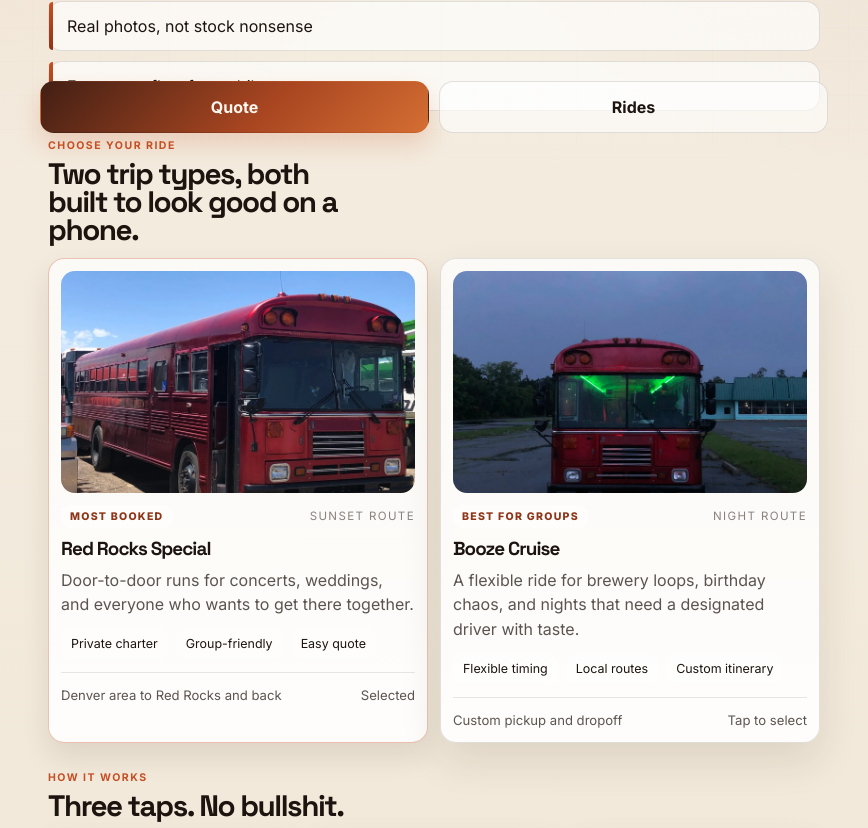
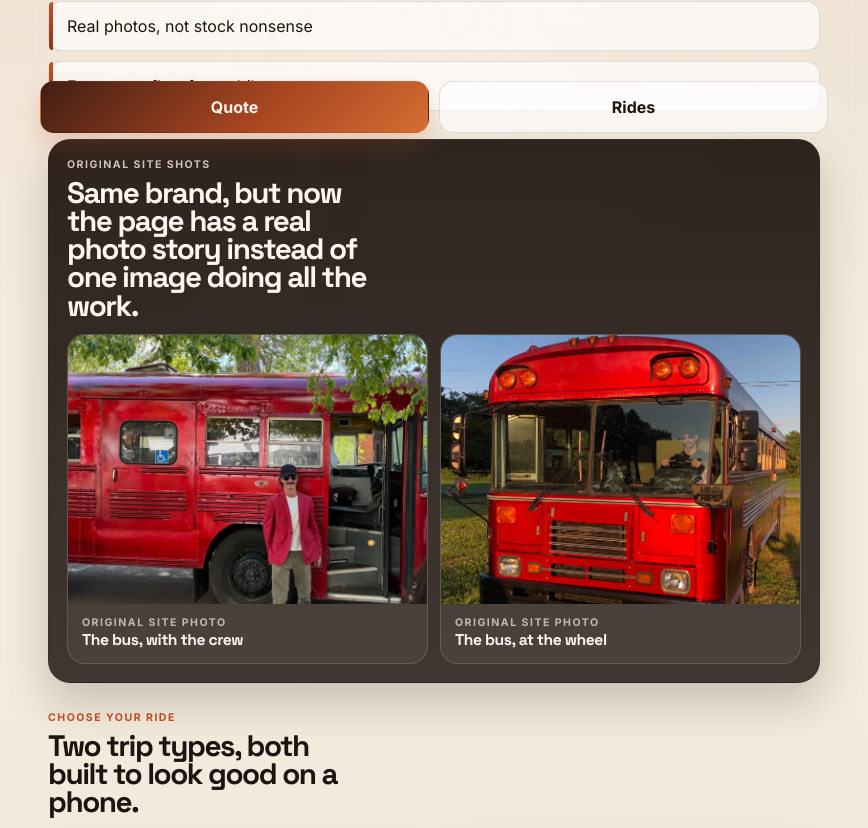
Before and after one commit to derek-betz/wagon-charters-mobile, a React (Vite) app: page / in a window 1280 px wide. Shown: the part 653-1481 px from the top of the page, without its empty margins (206-1074 px from the left). Built offline with nearby package versions, Linux system fonts and the light colour scheme.

Commit message:
Add original photo story section

```diff
--- a/src/App.tsx
+++ b/src/App.tsx
@@ -1,5 +1,14 @@
 import { useMemo, useState } from 'react';
-import { faqs, featuredRides, heroImages, highlights, metrics, steps, trustPoints } from './content';
+import {
+  faqs,
+  featuredRides,
+  heroImages,
+  highlights,
+  metrics,
+  originalShots,
+  steps,
+  trustPoints,
+} from './content';
 
 type RideId = (typeof featuredRides)[number]['id'];
 
@@ -98,6 +107,25 @@ export default function App() {
               {point}
             </div>
           ))}
+        </section>
+
+        <section className="section original-shots">
+          <div className="section-head">
+            <p className="section-label">Original site shots</p>
+            <h2>Same brand, but now the page has a real photo story instead of one image doing all the work.</h2>
+          </div>
+
+          <div className="shot-grid">
+            {originalShots.map((shot) => (
+              <figure className="shot-card" key={shot.title}>
+                <img src={shot.src} alt={shot.alt} loading="lazy" />
+                <figcaption>
+                  <span>{shot.caption}</span>
+                  <strong>{shot.title}</strong>
+                </figcaption>
+              </figure>
+            ))}
+          </div>
         </section>
 
         <section className="section" id="rides">
--- a/src/content.ts
+++ b/src/content.ts
@@ -63,6 +63,21 @@ export const heroImages = [
   },
 ] as const;
 
+export const originalShots = [
+  {
+    title: 'The bus, with the crew',
+    caption: 'Original site photo',
+    src: 'images/about-original.jpg',
+    alt: 'Maroon charter bus with a person standing beside it under trees',
+  },
+  {
+    title: 'The bus, at the wheel',
+    caption: 'Original site photo',
+    src: 'images/extra-original.jpg',
+    alt: 'Maroon charter bus with the driver visible through the windshield at sunset',
+  },
+] as const;
+
 export const faqs = [
   {
     question: 'Can I request a custom route?',
--- a/src/styles.css
+++ b/src/styles.css
@@ -310,6 +310,71 @@ h3 {
   margin: 14px 0 28px;
 }
 
+.original-shots {
+  position: relative;
+  padding: 18px;
+  border-radius: 22px;
+  border: 1px solid rgba(29, 20, 15, 0.12);
+  background:
+    linear-gradient(180deg, rgba(29, 20, 15, 0.92), rgba(29, 20, 15, 0.84)),
+    radial-gradient(circle at top left, rgba(212, 110, 51, 0.24), transparent 38%);
+  color: #fff7ee;
+  box-shadow: 0 20px 44px rgba(29, 20, 15, 0.2);
+}
+
+.original-shots .section-label {
+  color: #f0a26b;
+}
+
+.original-shots h2 {
+  color: #fff7ee;
+}
+
+.original-shots .section-head p {
+  color: rgba(255, 247, 238, 0.76);
+}
+
+.shot-grid {
+  display: grid;
+  gap: 12px;
+}
+
+.shot-card {
+  margin: 0;
+  overflow: hidden;
+  border-radius: 18px;
+  border: 1px solid rgba(255, 247, 238, 0.14);
+  background: rgba(255, 255, 255, 0.06);
+}
+
+.shot-card img {
+  display: block;
+  width: 100%;
+  aspect-ratio: 4 / 3;
+  object-fit: cover;
+}
+
+.shot-card figcaption {
+  display: grid;
+  gap: 3px;
+  padding: 12px 14px 14px;
+}
+
+.shot-card span {
+  color: rgba(255, 247, 238, 0.66);
+  font-size: 0.66rem;
+  font-weight: 700;
+  letter-spacing: 0.14em;
+  text-transform: uppercase;
+}
+
+.shot-card strong {
+  font-family: 'Space Grotesk', 'Inter', system-ui, sans-serif;
+  font-size: 0.98rem;
+  letter-spacing: -0.03em;
+  line-height: 1.1;
+}
+
 .trust-chip {
   position: relative;
   padding: 14px 16px 14px 18px;
@@ -582,6 +647,10 @@ h3 {
     grid-column: 2;
   }
 
+  .shot-grid {
+    grid-template-columns: 1fr 1fr;
+  }
+
   .ride-list,
   .faq-list {
     grid-template-columns: repeat(2, minmax(0, 1fr));
```
Also changed, not shown: public/images/about-original.jpg (added), public/images/extra-original.jpg (added), 7 other files (tests, documents, lock files or other folders).
